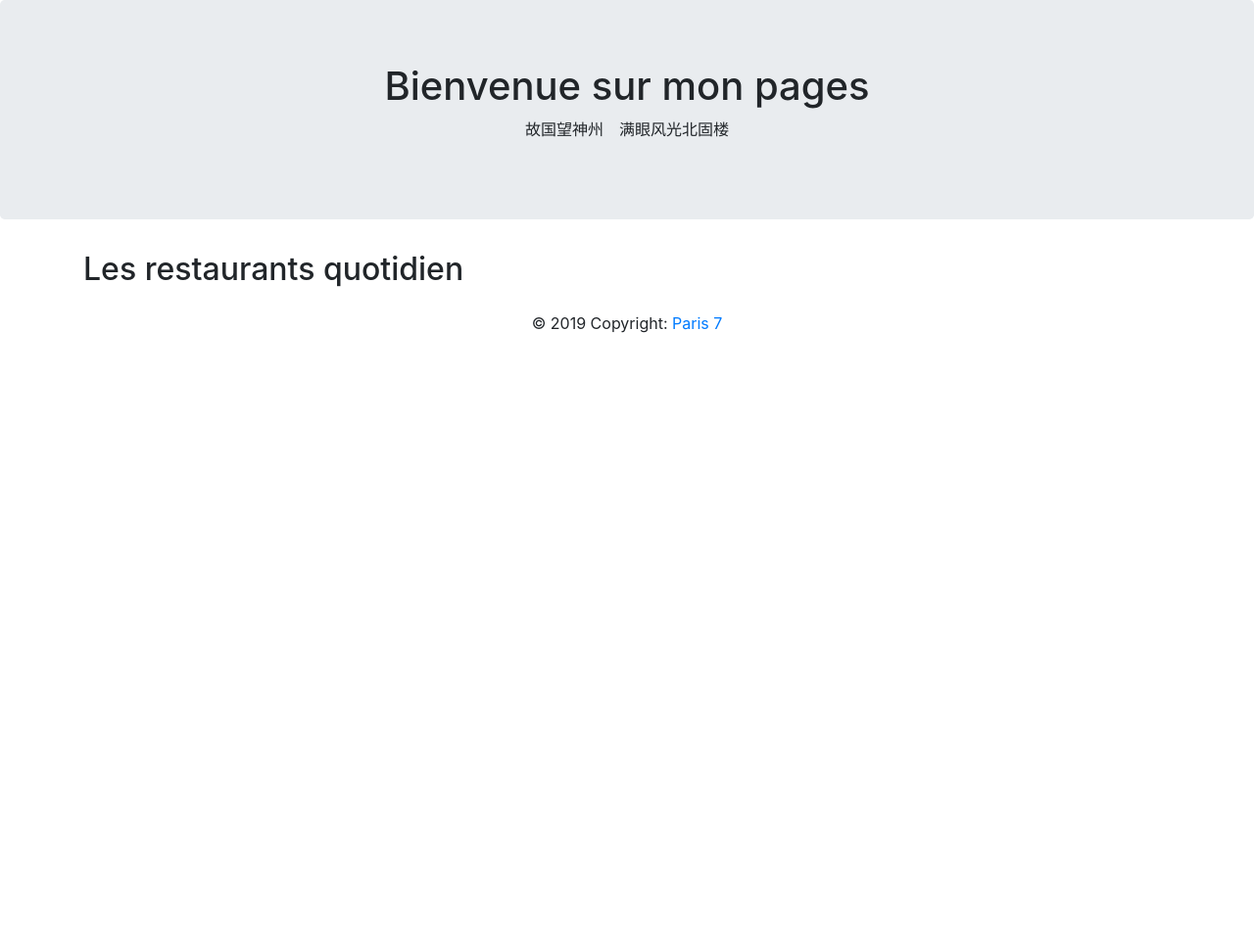
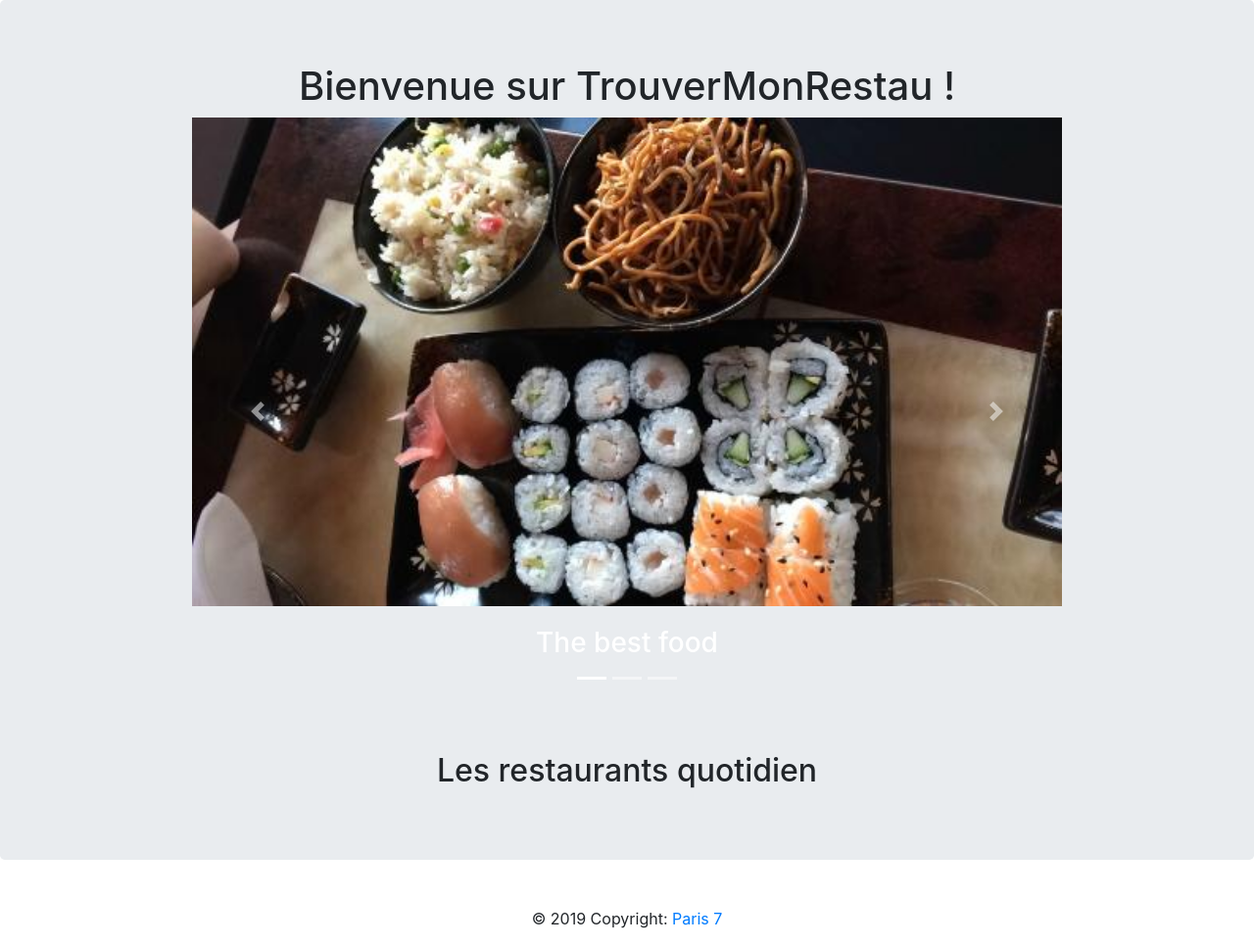
Before and after one commit to Na1an/ProjetWebSymfony, a Symfony app: template templates/pages/home.html.twig in a window 1280 px wide. Shown: the part 72-1038 px from the top of the page at 98% size. Before the commit the page ends 412 px from the top, so only its background shows below. Run offline with Twig, Linux system fonts and the light colour scheme; the template is opened without the code that fills it, so the values that code supplies are empty; some libraries are stand-ins or nearby versions.

Commit message:
nearly compelet

```diff
--- a/templates/base.html.twig
+++ b/templates/base.html.twig
@@ -6,7 +6,12 @@
         <link rel="stylesheet" href="https://stackpath.bootstrapcdn.com/bootstrap/4.3.1/css/bootstrap.min.css" integrity="sha384-ggOyR0iXCbMQv3Xipma34MD+dH/1fQ784/j6cY/iJTQUOhcWr7x9JvoRxT2MZw1T" crossorigin="anonymous">
         <link rel="stylesheet" href="https://cdnjs.cloudflare.com/ajax/libs/select2/4.0.6/css/select2.min.css">
         {% block stylesheets %}{% endblock %}
-
+        <style>
+            .carousel-caption {
+                position: absolute;
+                top:500px;
+            }
+        </style>
     </head>
     <body>
         <nav class="navbar navbar-expand-lg navbar-dark bg-primary">
--- a/templates/pages/home.html.twig
+++ b/templates/pages/home.html.twig
@@ -4,11 +4,43 @@
 
 {% block body %}
     <div class="jumbotron text-center">
-        <h1> Bienvenue sur mon pages </h1>
-        <p>故国望神州　满眼风光北固楼</p>
-    </div>
+        <h1 > Bienvenue sur TrouverMonRestau !</h1>
+        <div id="carousel" class="carousel slide m-auto" data-ride="carousel" style=" width:73% ">
+            <ol class="carousel-indicators">
+                <li data-target="#carousel" data-slide-to="0" class="active"></li>
+                <li data-target="#carousel" data-slide-to="1"></li>
+                <li data-target="#carousel" data-slide-to="2"></li>
+            </ol>
+            <div class="carousel-inner" style="height:600px">
+                <div class="carousel-item active">
+                    <img class="d-block w-100" src="{{'/images/restaurants/5cc87b3c187c4828740819.jpg'}}" alt="First slide">
+                    <div class="carousel-caption">
+                            <h3> <a href="/restaurant-list/the-best-food-1" class="text-white"> The best food</a> </h3>
+                    </div>
+                </div>
+                <div class="carousel-item">
+                    <img class="d-block w-100" src="{{'/images/restaurants/5cc88285c696e015943968.jpg'}}" alt="Second slide">
+                    <div class="carousel-caption">
+                            <h3> <a href="/restaurant-list/au-delice-de-confucius-3" class="text-white"> Au delice de confucius </a> </h3>
+                    </div>
+                </div>
+                <div class="carousel-item">
+                    <img class="d-block w-100" src="{{'/images/restaurants/empty.jpg'}}" alt="Third slide">
+                </div>
+            </div>
+            <a class="carousel-control-prev" href="#carousel" role="button" data-slide="prev">
+                <span class="carousel-control-prev-icon" aria-hidden="true"></span>
+                <span class="sr-only">Previous</span>
+            </a>
+            <a class="carousel-control-next" href="#carousel" role="button" data-slide="next">
+                <span class="carousel-control-next-icon" aria-hidden="true"></span>
+                <span class="sr-only">Next</span>
+            </a>
 
-    <div class="container ">
+        </div>
+
+
+    <div class="container mt-5">
         <h2>Les restaurants quotidien </h2>
         <div class="row flex ">
 
@@ -36,4 +68,6 @@
             {% endfor %}
         </div>
     </div>
+
+    </div>
 {% endblock %}
```
Also changed, not shown: public/images/default/background.jpeg (added).
